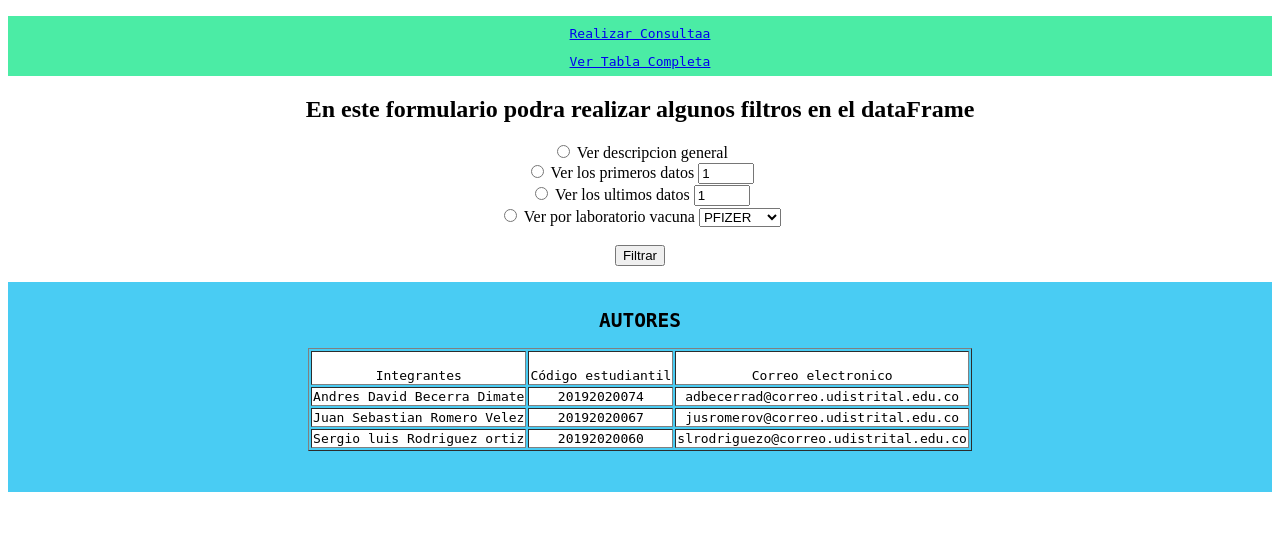
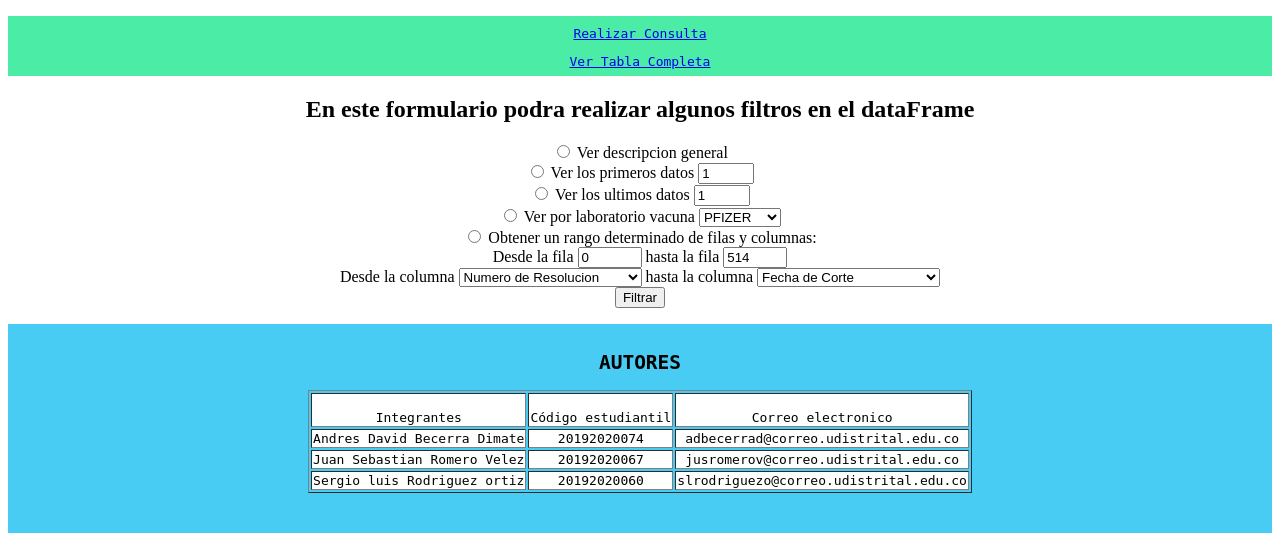
Before and after one commit to CryptoJuanse/cienciaDeDatosEjercicios, a Flask app: page /formulario in a window 1280 px wide. Shown: the part 121-654 px from the top of the page. Run offline with Flask 2, Linux system fonts and the light colour scheme; parts of the project's set-up code (start-up, migrations or seed data) failed here and were passed over.

Commit message:
Agregada pregunta numero 7 :)

```diff
--- a/main.py
+++ b/main.py
@@ -46,7 +46,10 @@ def show_formulario():
             datos = datos[datos["laboratorio_vacuna"] == 'PFIZER']
         elif vacunaT =='2':
             datos = datos[datos["laboratorio_vacuna"] == 'SINOVAC']
-
+    elif opcion=='7':
+        titulo = "Matriz con un rango de filas y columnas determinado"
+        datos = datos.loc[int(request.form['fila1']):int(request.form['fila2']),
+                              request.form['columna1']:request.form['columna2']]
 
     return render_template('formulario.html', decision=opcion, title=titulo, tables=[datos.to_html(classes='data', header=True)])
 
--- a/templates/base.html
+++ b/templates/base.html
@@ -20,7 +20,7 @@
         <p></p>
 
         <section class="formulario">
-            <a href="formulario">Realizar Consultaa</a>
+            <a href="formulario">Realizar Consulta</a>
             <p></p>
             <a href="/">Ver Tabla Completa</a>
         </section>
--- a/templates/formulario.html
+++ b/templates/formulario.html
@@ -5,30 +5,65 @@
 
     <form action="" method="post">
         <label for="opcion">
+            <!--Pregunta 1-->
         <input type="radio" id="opcion" name="opcion" value="1" required/>
         Ver descripcion general <br>
 
+            <!--Pregunta 2-->
         <input type="radio" id="opcion" name="opcion" value="2" />
         Ver los primeros datos
         <input type="number" id="numeroH" name="numeroH" min="1" max="20" value="1"/> <br>
 
+            <!--Pregunta 3-->
         <input type="radio" id="opcion" name="opcion" value="3" />
         Ver los ultimos datos
         <input type="number" id="numeroT" name="numeroT" min="1" max="20" value="1"/><br>
 
+            <!--Pregunta 4-->
         <input type="radio" id="opcion" name="opcion" value="4">
         Ver por laboratorio vacuna
         <select id="vacunaT" name="vacunaT">
             <option name="PFIZER" value="1">PFIZER</option>
             <option name="SINOVAC" value="2">SINOVAC</option>
         </select><br>
+
+            <!--Pregunta 7-->
+        <input type="radio" id="opcion" name="opcion" value="7" />
+        Obtener un rango determinado de filas y columnas: <br>
+        Desde la fila <input type="number" id="fila1" name="fila1" min="0" max="514" value="0"/>
+        hasta la fila <input type="number" id="fila2" name="fila2" min="0" max="514" value="514"/> <br>
+        Desde la columna
+        <select id="columna1" name="columna1">
+            <option value="num_resolucion">Numero de Resolucion</option>
+            <option value="fecha_resolucion">Fecha de Resolucion</option>
+            <option value="a_o">Año</option>
+            <option value="cod_territorio">Codigo de Territorio</option>
+            <option value="nom_territorio">Nombre del Territorio</option>
+            <option value="laboratorio_vacuna">Laboratorio de las vacunas</option>
+            <option value="cantidad">Cantidad</option>
+            <option value="uso_vacuna">Uso de las vacunas</option>
+            <option value="fecha_corte">Fecha de Corte</option>
+        </select>
+         hasta la columna
+        <select id="columna2" name="columna2">
+            <option value="num_resolucion">Numero de Resolucion</option>
+            <option value="fecha_resolucion">Fecha de Resolucion</option>
+            <option value="a_o">Año</option>
+            <option value="cod_territorio">Codigo de Territorio</option>
+            <option value="nom_territorio">Nombre del Territorio</option>
+            <option value="laboratorio_vacuna">Laboratorio de las vacunas</option>
+            <option value="cantidad">Cantidad</option>
+            <option value="uso_vacuna">Uso de las vacunas</option>
+            <option value="fecha_corte" selected>Fecha de Corte</option>
+        </select>
         </label><br>
 
         <input type="submit" id="send-signup" name="signup" value="Filtrar" />
 
     </form>
 
-    {% if decision=='1' or decision=='2' or decision=='3' or decision=='4'%}
+            <!--Mostrar resultados-->
+    {% if decision=='1' or decision=='2' or decision=='3' or decision=='4' or decision=='7'%}
         <h3> {{ title }} </h3>
         {% for table in tables %}
                 {{ table|safe }}
```
